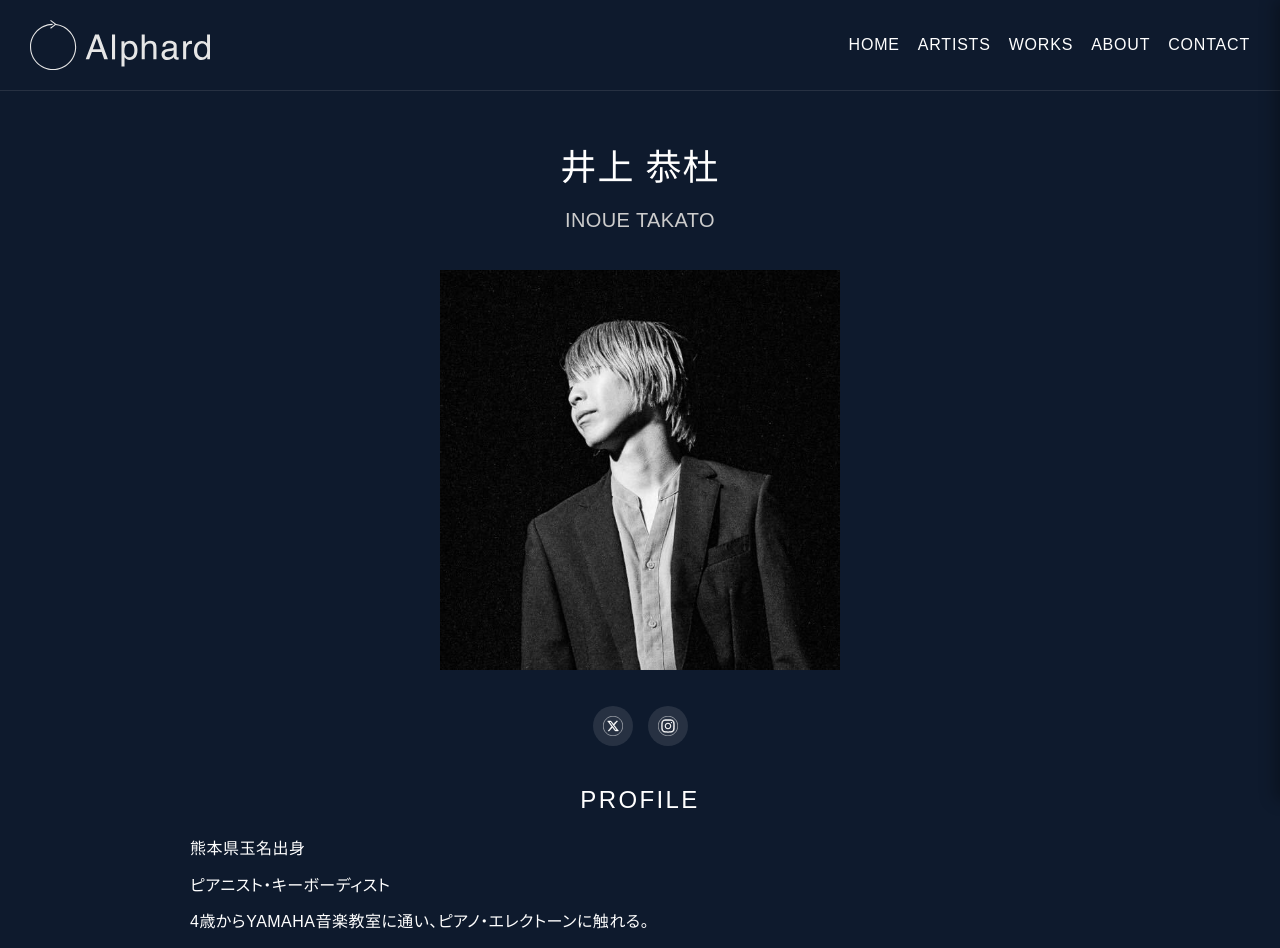
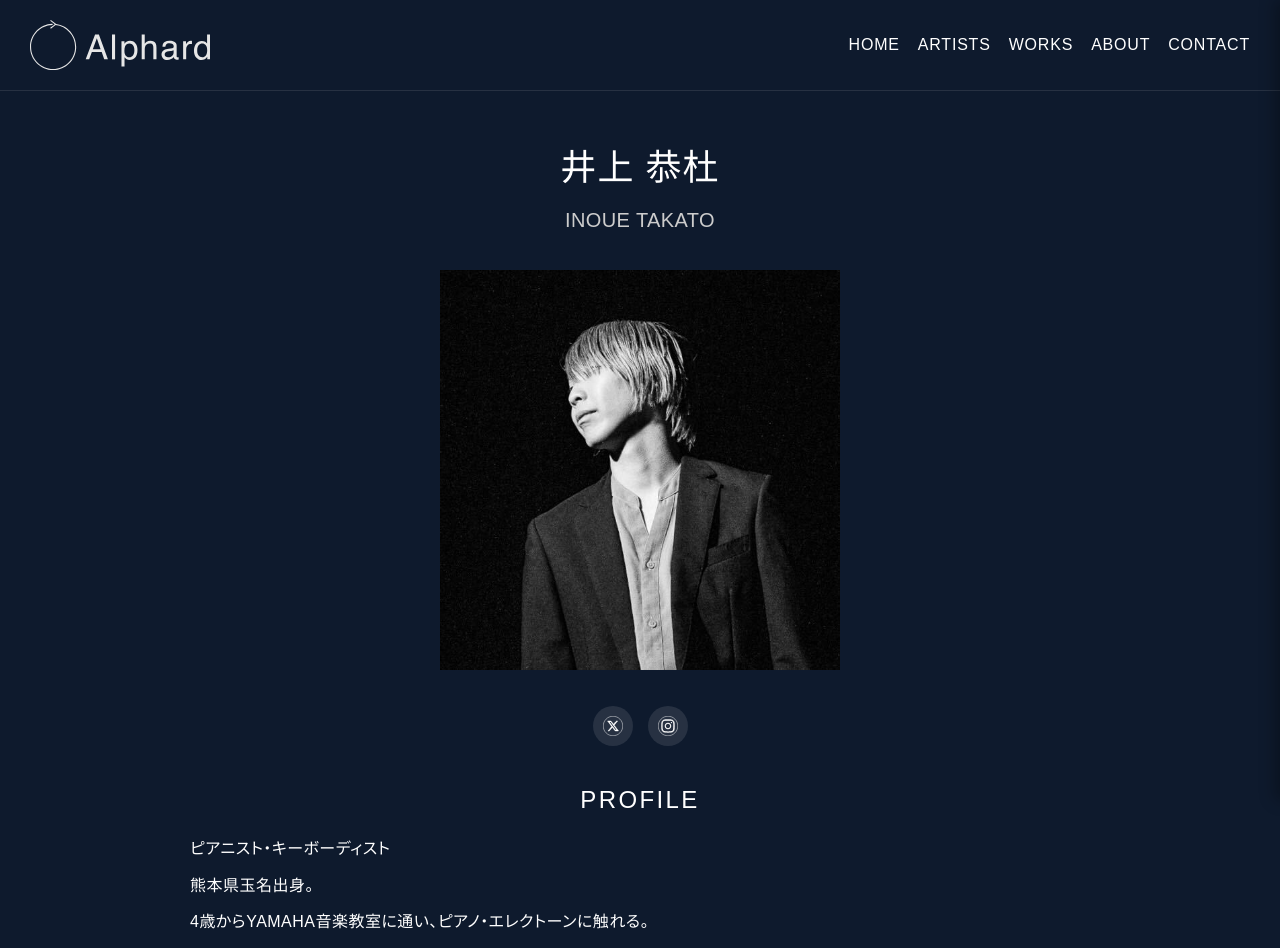
Before and after one commit to KakizoeYasuhiro/alphard, a Next.js app: page /artists/inoue-takato in a window 1280 px wide. Shown: the top 948 px of the page. Built offline with nearby package versions, Linux system fonts and the light colour scheme; no server answers; what react-google-recaptcha-v3 would draw is missing.

Commit message:
アーティスト詳細ページの文言を軽微に変更

```diff
--- a/src/components/pages/ArtistDetailClient.js
+++ b/src/components/pages/ArtistDetailClient.js
@@ -126,11 +126,12 @@ export default function ArtistDetailClient() {
       <div className="profile-section">
         <h3 className="en-text">PROFILE</h3>
         <div className="profile-text ja-text">
+          <p>ボーカリスト</p>
           <p>熊本県菊池市出身。</p>
           <p>ロックバンド・torch(2016-2020)、ユニット・CASPER CAVE(2020-2023)のボーカリストを経て、現在は自身のソロ名義である園木 邦宝(2023-)として活動。</p>
           <p>2023年より、都内近郊から地元・熊本に拠点を移し、ソロアーティストとして九州・東京都内で活動後、2025年より現在のキャリアを本格始動した。</p>
           <p>同年4月にはソロ初の、バンド形態でのワンマンライブ「WAVES vol.1」＠渋谷gee-ge.を開催し、無事成功を納めた。また、同12月にはフルバンドでのワンマンライブ「WAVES vol.2」＠下北沢ReGの開催と、初となる1st mini Albumのリリースも決定している。</p>
-          <p>賞歴・出演歴など<br />
+          <p>□賞歴・出演歴など<br />
           ・オーディション「BORN TO 九州」グランプリ選出[torch]<br />
           ・F-X2019(Zepp福岡)、HAPPYJACK'19(熊本市民会館)など大型フェス出演[torch]<br />
           ・熊本震災に寄せた映像制作クラウドファンディング「プロジェクト灯」200万円（100%）達成<br />
--- a/src/components/pages/InoueDetailClient.js
+++ b/src/components/pages/InoueDetailClient.js
@@ -68,8 +68,8 @@ export default function InoueDetailClient() {
         <h3 className="en-text">PROFILE</h3>
         <div className="profile-text ja-text">
           <div className="profile-section-content">
-            <p>熊本県玉名出身</p>
             <p>ピアニスト・キーボーディスト</p>
+            <p>熊本県玉名出身。</p>
             <p>4歳からYAMAHA音楽教室に通い、ピアノ・エレクトーンに触れる。</p>
             <p>地元高校を卒業後、上京。</p>
             <p>洗足学園音楽大学・ロックアンドポップス科に進学し、川村ケン氏(キーボード)、明石昌夫氏(編曲・Mix)に師事し、2020年卒業。</p>
```
